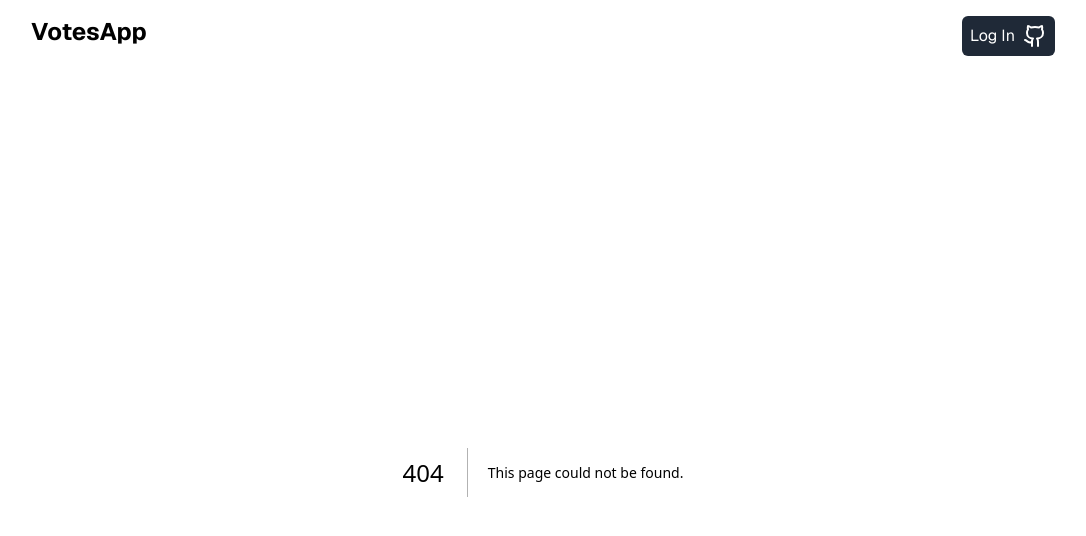
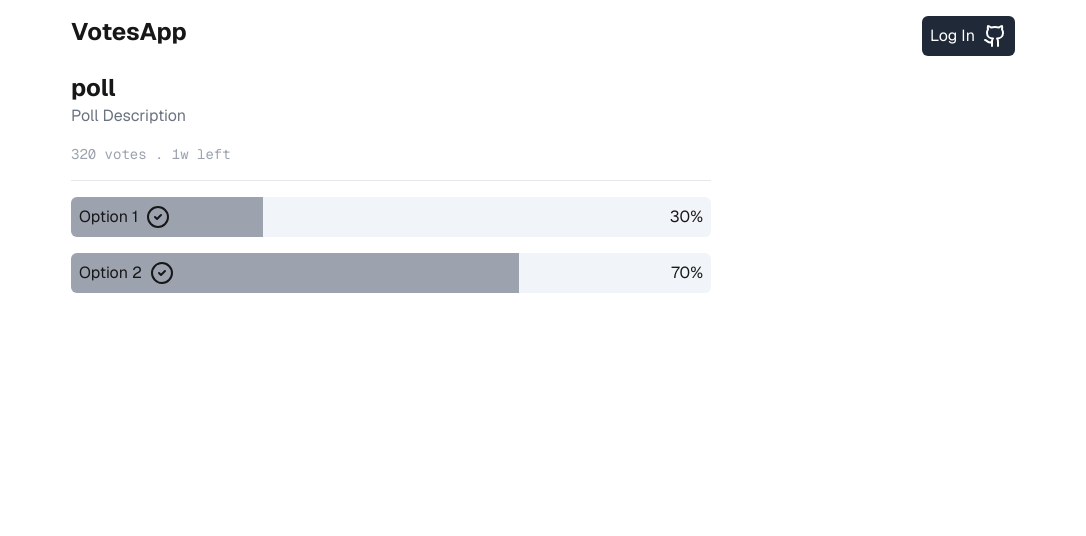
Before and after one commit to Studio1HQ/realtime-polling-app-nextjs-supabase-permitio, a Next.js app: page /polls/poll in a window 1280 px wide. Before the commit this address had no page. Shown: the top 536 px of the page, without its empty margins (97-1183 px from the left). Built offline with nearby package versions, Linux system fonts and the light colour scheme.

Commit message:
Add Poll component and update Layout with padding

```diff
--- a/components/Layout.tsx
+++ b/components/Layout.tsx
@@ -18,7 +18,7 @@ const Layout = ({ children }: { children: React.ReactNode }) => {
 
   return (
     <div
-      className={`${geistSans.variable} ${geistMono.variable} min-h-screen max-w-screen-lg font-[family-name:var(--font-geist-sans)] mx-auto`}>
+      className={`${geistSans.variable} ${geistMono.variable} min-h-screen max-w-screen-lg font-[family-name:var(--font-geist-sans)] mx-auto px-10`}>
       <nav className="flex justify-between w-full py-4">
         <span className="text-2xl font-bold block" aria-label="VotesApp Logo">
           VotesApp
--- /dev/null
+++ b/pages/polls/[id].tsx
@@ -0,0 +1,64 @@
+import { useRouter } from "next/router";
+import React from "react";
+
+const Poll = () => {
+  const { query } = useRouter();
+  const options = [
+    { name: "Option 1", votes: 30 },
+    { name: "Option 2", votes: 70 },
+  ];
+
+  const totalVotes = options.reduce((sum, option) => sum + option.votes, 0);
+
+  return (
+    <div>
+      <h3 className="text-2xl font-bold">{query.id}</h3>
+      <p className="text-gray-500">Poll Description</p>
+      <p className="font-[family-name:var(--font-geist-mono)] text-sm text-gray-400 mt-4">
+        320 votes . 1w left
+      </p>
+
+      <ul className="border-t border-gray-200 mt-4 pt-4 space-y-4 max-w-screen-sm">
+        {options.map(option => {
+          const percentage =
+            totalVotes > 0 ? (option.votes / totalVotes) * 100 : 0;
+
+          return (
+            <li
+              key={option.name}
+              className="relative bg-slate-100 rounded-md p-2 overflow-hidden">
+              {/* Background bar */}
+              <div
+                className="absolute inset-0 bg-gray-400 transition-all duration-300"
+                style={{ width: `${percentage}%` }}></div>
+
+              {/* Content */}
+              <div className="relative flex items-center justify-between z-10">
+                <span className="flex items-center gap-2">
+                  {option.name}{" "}
+                  <svg
+                    xmlns="http://www.w3.org/2000/svg"
+                    width="24"
+                    height="24"
+                    viewBox="0 0 24 24"
+                    fill="none"
+                    stroke="currentColor"
+                    strokeWidth="2"
+                    strokeLinecap="round"
+                    strokeLinejoin="round"
+                    className="lucide lucide-circle-check">
+                    <circle cx="12" cy="12" r="10" />
+                    <path d="m9 12 2 2 4-4" />
+                  </svg>
+                </span>
+                {percentage.toFixed(0)}%
+              </div>
+            </li>
+          );
+        })}
+      </ul>
+    </div>
+  );
+};
+
+export default Poll;
```
